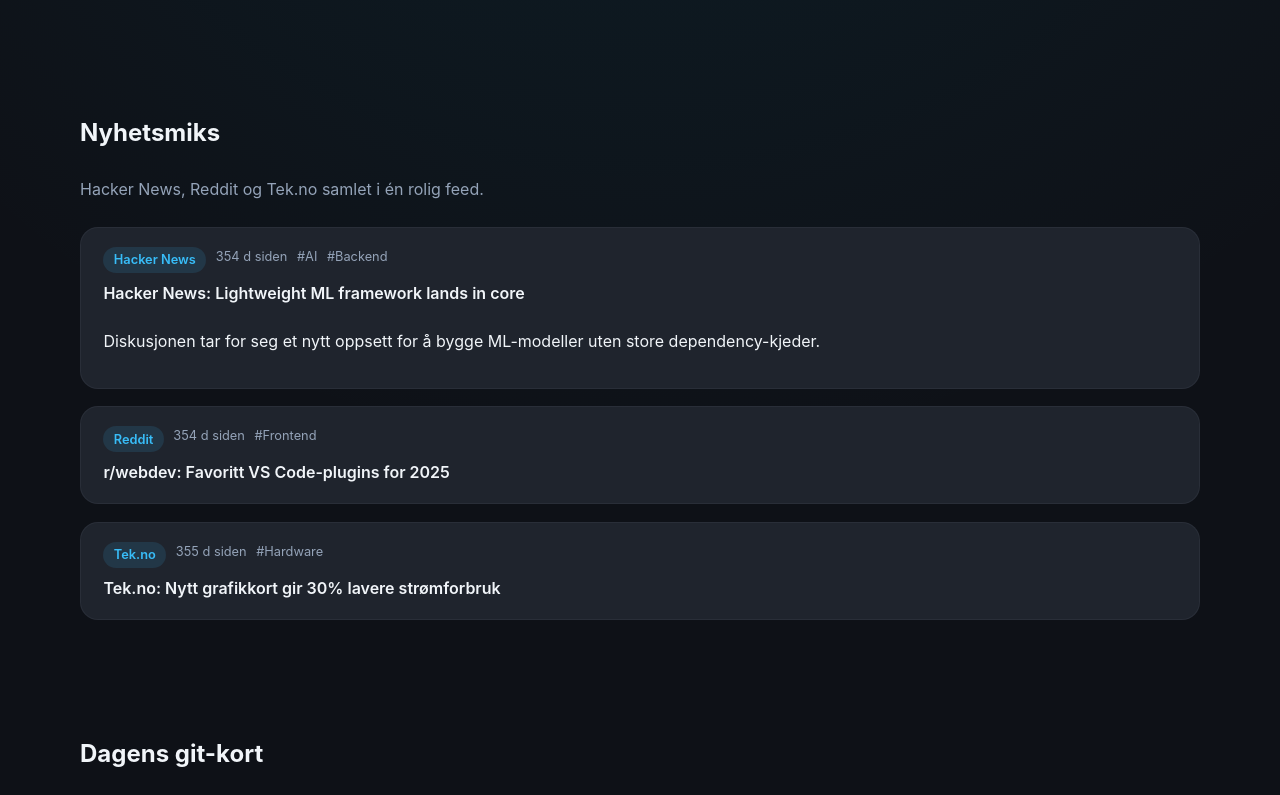
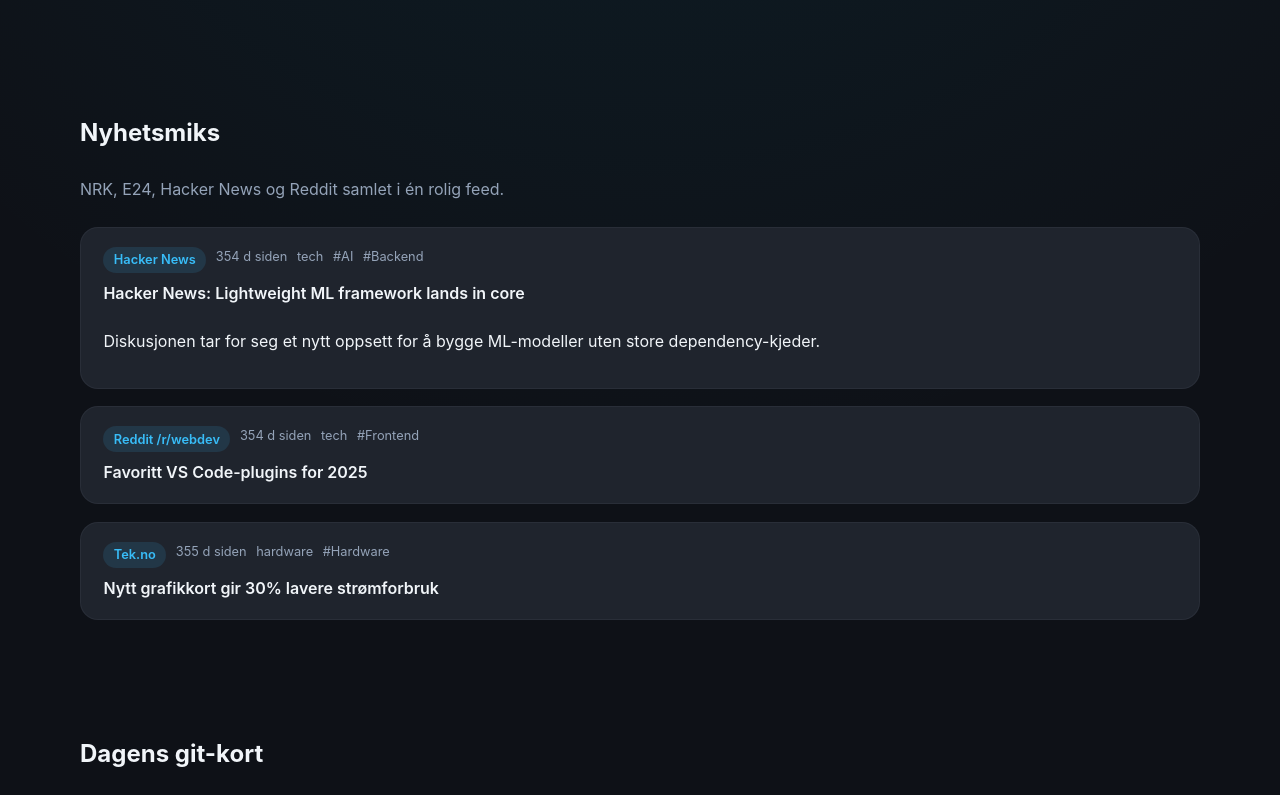
Before and after one commit to codefront-app/codefront-app.github.io, a plain HTML site: page index.html in a window 1280 px wide. Shown: the part 513-1308 px from the top of the page. Drawn offline with Linux system fonts and the light colour scheme; no server answers.

Commit message:
Hook CodeFront feed to live backend with config fallback

```diff
--- /dev/null
+++ b/data/config.json
@@ -0,0 +1,4 @@
+{
+  "newsEndpoint": "",
+  "fallbackFeed": "data/feed.json"
+}
--- a/data/feed.json
+++ b/data/feed.json
@@ -1,24 +1,36 @@
 [
   {
+    "id": "seed-hn",
+    "source": "seed",
+    "sourceName": "Hacker News",
+    "audience": "tech",
+    "category": "tech",
     "title": "Hacker News: Lightweight ML framework lands in core",
-    "source": "Hacker News",
     "url": "https://news.ycombinator.com/",
-    "posted": "2024-11-18T06:30:00Z",
+    "publishedAt": "2024-11-18T06:30:00Z",
     "tags": ["AI", "Backend"],
     "summary": "Diskusjonen tar for seg et nytt oppsett for å bygge ML-modeller uten store dependency-kjeder."
   },
   {
-    "title": "r/webdev: Favoritt VS Code-plugins for 2025",
-    "source": "Reddit",
+    "id": "seed-reddit",
+    "source": "seed",
+    "sourceName": "Reddit /r/webdev",
+    "audience": "tech",
+    "category": "tech",
+    "title": "Favoritt VS Code-plugins for 2025",
     "url": "https://www.reddit.com/r/webdev/",
-    "posted": "2024-11-18T07:00:00Z",
+    "publishedAt": "2024-11-18T07:00:00Z",
     "tags": ["Frontend"]
   },
   {
-    "title": "Tek.no: Nytt grafikkort gir 30% lavere strømforbruk",
-    "source": "Tek.no",
+    "id": "seed-tekno",
+    "source": "seed",
+    "sourceName": "Tek.no",
+    "audience": "general",
+    "category": "hardware",
+    "title": "Nytt grafikkort gir 30% lavere strømforbruk",
     "url": "https://www.tek.no/",
-    "posted": "2024-11-17T21:00:00Z",
+    "publishedAt": "2024-11-17T21:00:00Z",
     "tags": ["Hardware"]
   }
 ]
--- a/index.html
+++ b/index.html
@@ -32,7 +32,7 @@
       <section class="section" id="feeds">
         <div class="section__head">
           <h2>Nyhetsmiks</h2>
-          <p>Hacker News, Reddit og Tek.no samlet i én rolig feed.</p>
+          <p>NRK, E24, Hacker News og Reddit samlet i én rolig feed.</p>
         </div>
         <div class="feed" data-feed-list></div>
       </section>
--- a/scripts/app.js
+++ b/scripts/app.js
@@ -4,6 +4,7 @@ const toolsTray = document.querySelector("[data-quick-tools]");
 const actionButtons = document.querySelectorAll("[data-action]");
 const yearEl = document.getElementById("year");
 const { formatRelativeTime, createEl } = window.CodeFrontUtils;
+const state = { config: {} };
 
 async function fetchJson(path) {
   const res = await fetch(path, { cache: "no-store" });
@@ -11,6 +12,16 @@ async function fetchJson(path) {
     throw new Error(`Kunne ikke hente ${path}`);
   }
   return res.json();
+}
+
+async function loadConfig() {
+  try {
+    const config = await fetchJson("data/config.json");
+    state.config = config;
+  } catch (error) {
+    console.warn("Fant ikke config.json, bruker fallback", error);
+    state.config = {};
+  }
 }
 
 function renderFeed(entries) {
@@ -24,10 +35,19 @@ function renderFeed(entries) {
     const card = createEl("article", "feed__item");
 
     const meta = createEl("div", "feed__meta");
-    meta.appendChild(createEl("span", "feed__source", item.source));
-    if (item.posted) {
-      meta.appendChild(createEl("span", "", formatRelativeTime(item.posted)));
+    const sourceLabel = item.sourceName || item.source || "Ukjent kilde";
+    meta.appendChild(createEl("span", "feed__source", sourceLabel));
+
+    const posted = item.publishedAt || item.posted;
+    if (posted) {
+      const iso = typeof posted === "number" ? new Date(posted).toISOString() : posted;
+      meta.appendChild(createEl("span", "", formatRelativeTime(iso)));
     }
+
+    if (item.category) {
+      meta.appendChild(createEl("span", "", item.category));
+    }
+
     if (item.tags?.length) {
       item.tags.forEach((tag) => {
         meta.appendChild(createEl("span", "", `#${tag}`));
@@ -42,8 +62,9 @@ function renderFeed(entries) {
     link.textContent = item.title;
     card.appendChild(link);
 
-    if (item.summary) {
-      card.appendChild(createEl("p", "", item.summary));
+    const summary = item.summary || item.description;
+    if (summary) {
+      card.appendChild(createEl("p", "", summary));
     }
 
     feedContainer.appendChild(card);
@@ -91,10 +112,41 @@ function renderTools(tools) {
   });
 }
 
+async function loadFeed() {
+  const endpoint = resolveEndpoint();
+  if (endpoint) {
+    try {
+      const res = await fetch(endpoint, { cache: "no-store" });
+      if (!res.ok) throw new Error(`Endpoint ${endpoint} svarte ${res.status}`);
+      const payload = await res.json();
+      return payload.items ?? payload;
+    } catch (error) {
+      console.warn("Klarte ikke hente live-feed, bruker fallback", error);
+    }
+  }
+
+  const fallbackPath = state.config.fallbackFeed || "data/feed.json";
+  return fetchJson(fallbackPath);
+}
+
+function resolveEndpoint() {
+  if (state.config.newsEndpoint) {
+    return state.config.newsEndpoint;
+  }
+
+  if (window.location.hostname === "localhost") {
+    return "http://localhost:4010/api/feed";
+  }
+
+  return "";
+}
+
 async function loadAll() {
   try {
+    await loadConfig();
+
     const [feed, git, tools] = await Promise.all([
-      fetchJson("data/feed.json"),
+      loadFeed(),
       fetchJson("data/git.json"),
       fetchJson("data/tools.json")
     ]);
```
Also changed, not shown: 1 other file.
